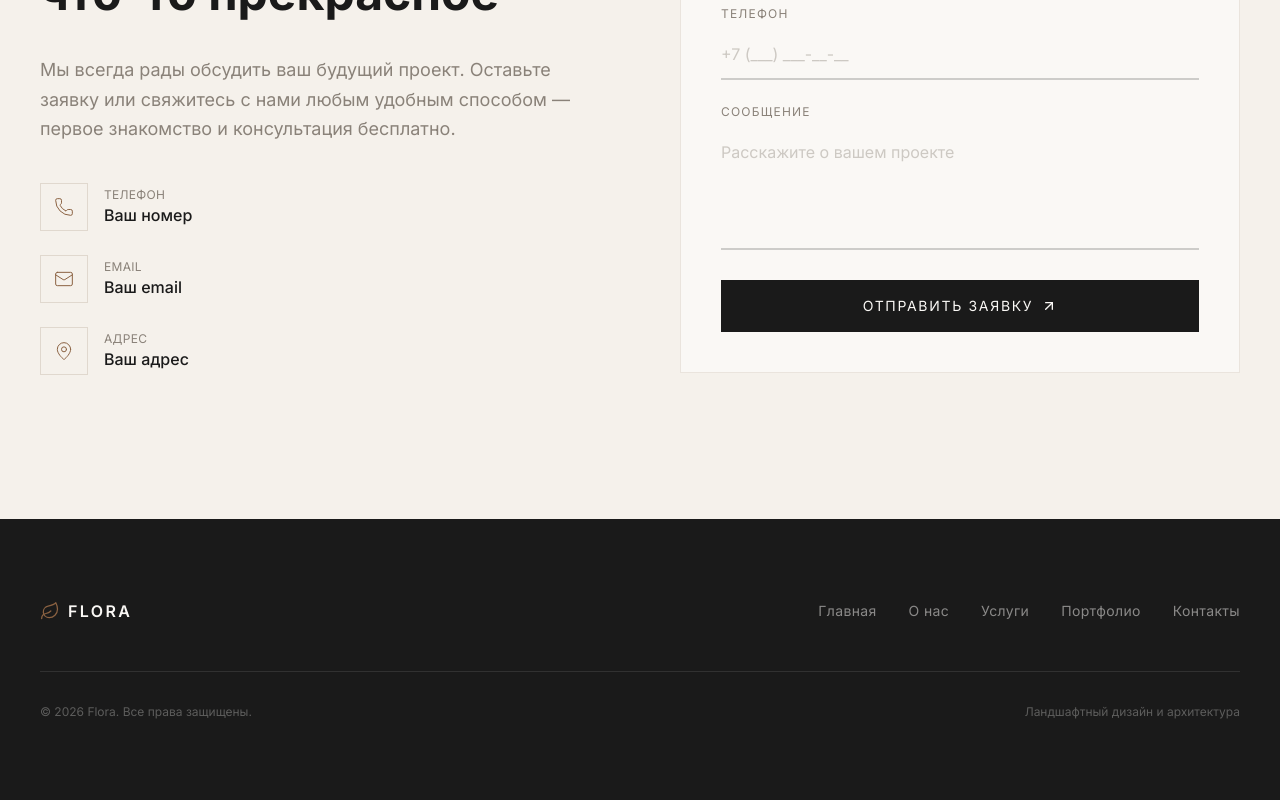
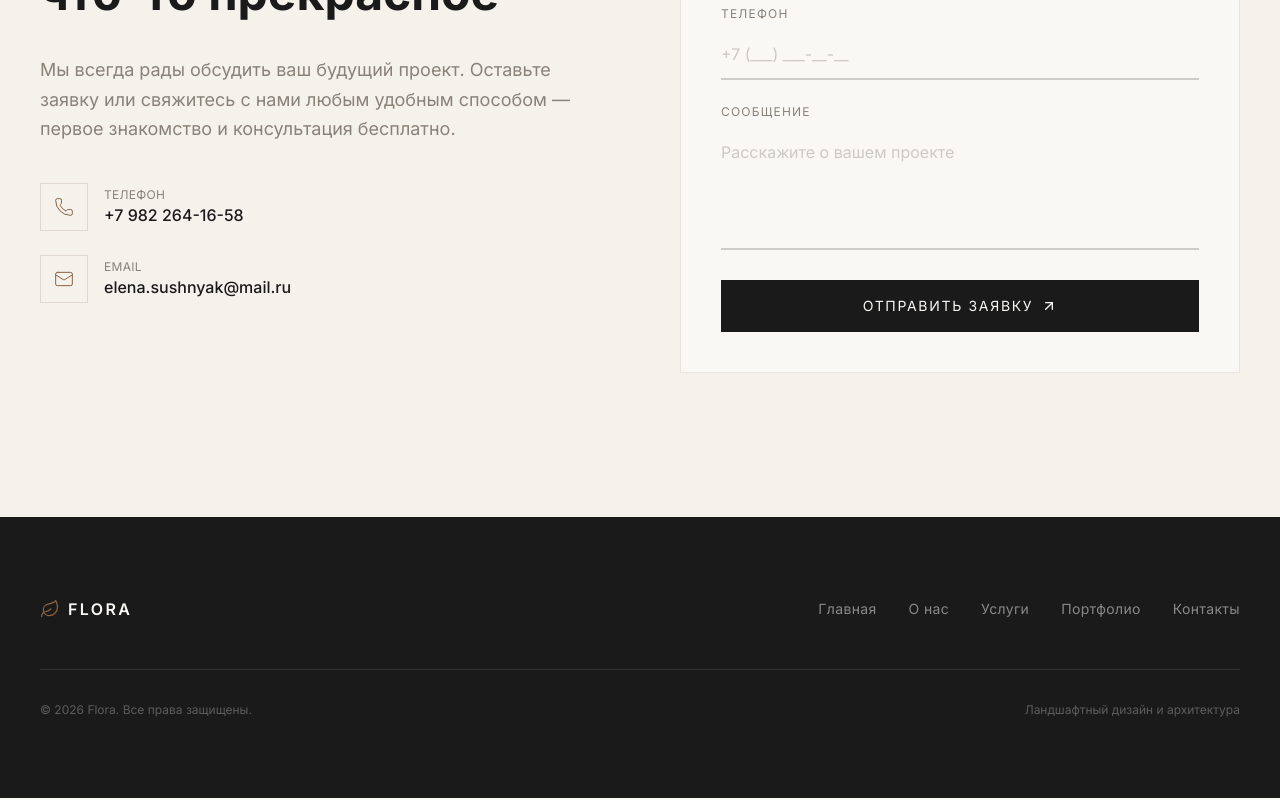
Before and after one commit to workreplit3-ctrl/territoriya-svobody, a Next.js app: page / in a window 1280 px wide. Shown: the part 5729-6529 px from the top of the page. Built offline with nearby package versions, Linux system fonts and the light colour scheme.

Commit message:
25016352-5be7-4084-8a83-4919040a1df4

```diff
--- a/src/app/page.tsx
+++ b/src/app/page.tsx
@@ -872,35 +872,25 @@ function Contacts() {
             </p>
 
             <div className="space-y-6">
-              <a href="tel:" className="flex items-center gap-4 group">
+              <a href="tel:+79822641658" className="flex items-center gap-4 group">
                 <div className="w-12 h-12 flex items-center justify-center border border-border group-hover:border-terracotta group-hover:bg-terracotta/5 transition-all duration-300">
                   <Phone className="w-5 h-5 text-terracotta" strokeWidth={1.2} />
                 </div>
                 <div>
                   <p className="text-xs text-warm-gray tracking-wide uppercase">Телефон</p>
-                  <p className="text-foreground font-medium">Ваш номер</p>
+                  <p className="text-foreground font-medium">+7 982 264-16-58</p>
                 </div>
               </a>
 
-              <a href="mailto:" className="flex items-center gap-4 group">
+              <a href="mailto:elena.sushnyak@mail.ru" className="flex items-center gap-4 group">
                 <div className="w-12 h-12 flex items-center justify-center border border-border group-hover:border-terracotta group-hover:bg-terracotta/5 transition-all duration-300">
                   <Mail className="w-5 h-5 text-terracotta" strokeWidth={1.2} />
                 </div>
                 <div>
                   <p className="text-xs text-warm-gray tracking-wide uppercase">Email</p>
-                  <p className="text-foreground font-medium">Ваш email</p>
+                  <p className="text-foreground font-medium">elena.sushnyak@mail.ru</p>
                 </div>
               </a>
-
-              <div className="flex items-center gap-4">
-                <div className="w-12 h-12 flex items-center justify-center border border-border">
-                  <MapPin className="w-5 h-5 text-terracotta" strokeWidth={1.2} />
-                </div>
-                <div>
-                  <p className="text-xs text-warm-gray tracking-wide uppercase">Адрес</p>
-                  <p className="text-foreground font-medium">Ваш адрес</p>
-                </div>
-              </div>
             </div>
           </FadeIn>
 
```
